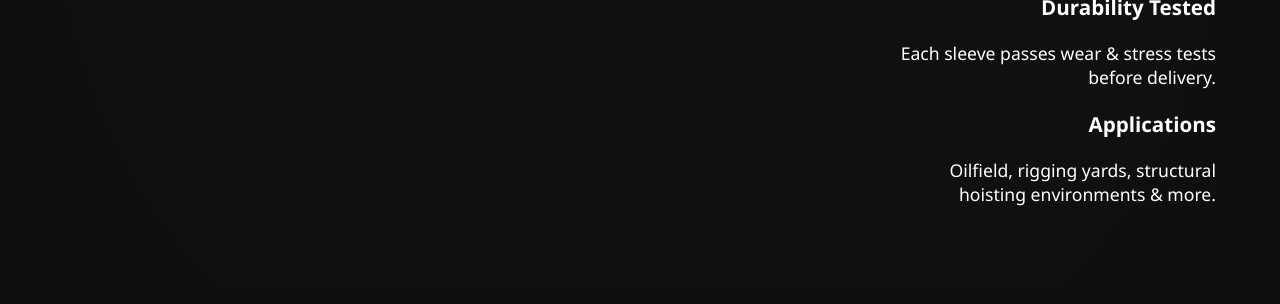
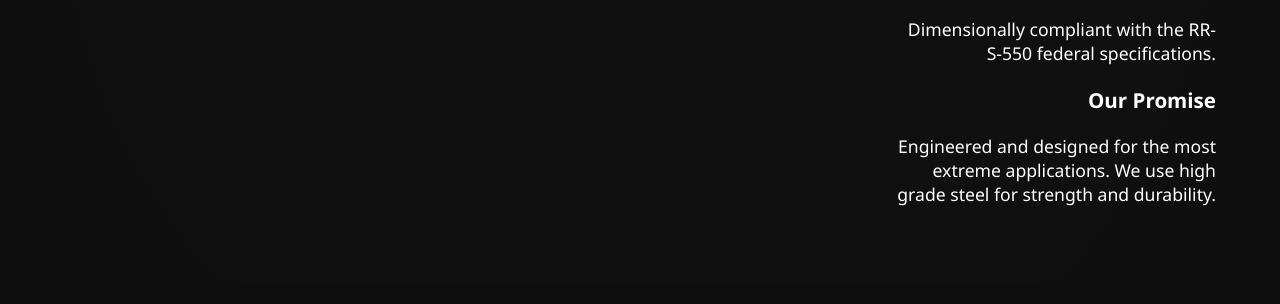
Before and after one commit to amanmuncy/gsap-landing, a plain HTML site: page index.html in a window 1280 px wide. Shown: the part 496-800 px from the top of the page. Drawn offline with nearby package versions, Linux system fonts and the light colour scheme; no server answers.

Commit message:
Update index.html

```diff
--- a/index.html
+++ b/index.html
@@ -30,11 +30,11 @@
 
     <!-- RIGHT Description -->
     <div class="desc-right">
-      <h3>Durability Tested</h3>
-      <p>Each sleeve passes wear & stress tests before delivery.</p>
+      <h3>Muncy Machine has manufactured spelter sockets for decades.</h3>
+      <p>Dimensionally compliant with the RR-S-550 federal specifications.</p>
 
-      <h3>Applications</h3>
-      <p>Oilfield, rigging yards, structural hoisting environments & more.</p>
+      <h3>Our Promise</h3>
+      <p>Engineered and designed for the most extreme applications. We use high grade steel for strength and durability.</p>
     </div>
 
 
```
